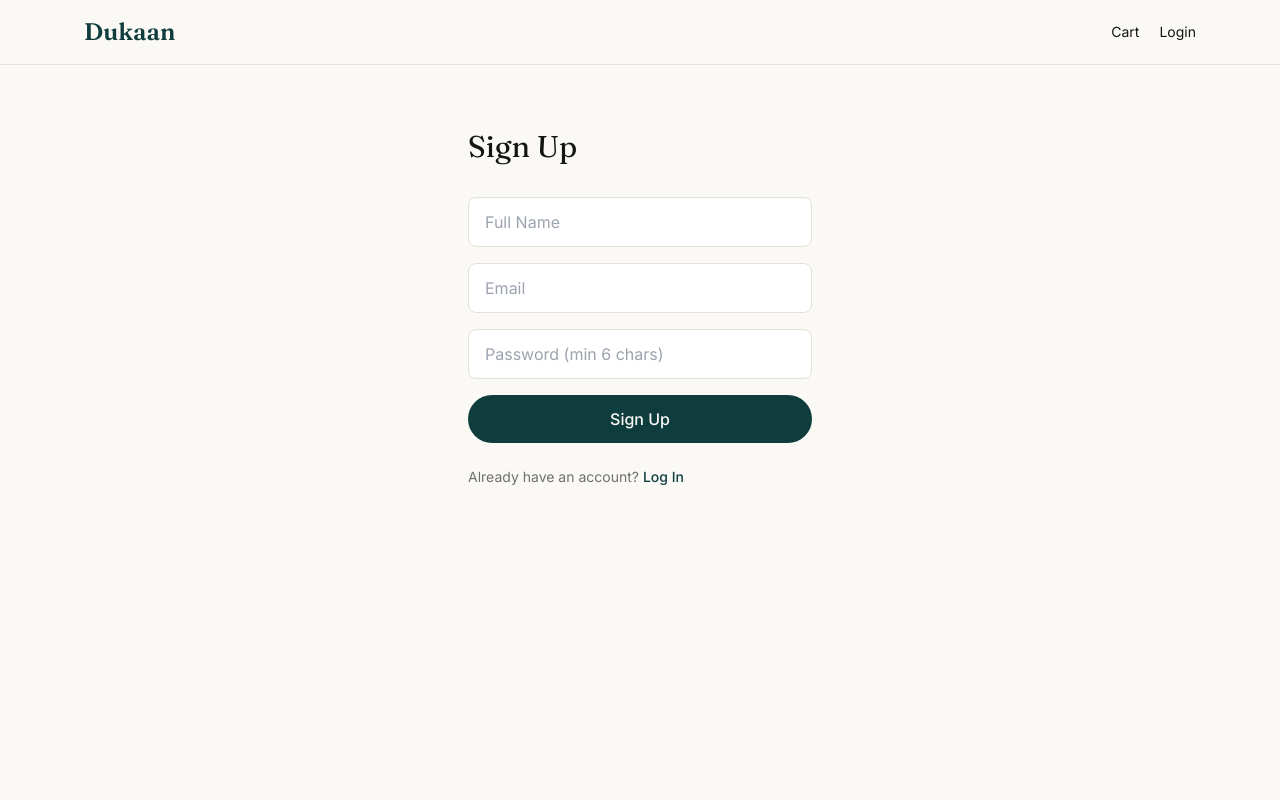
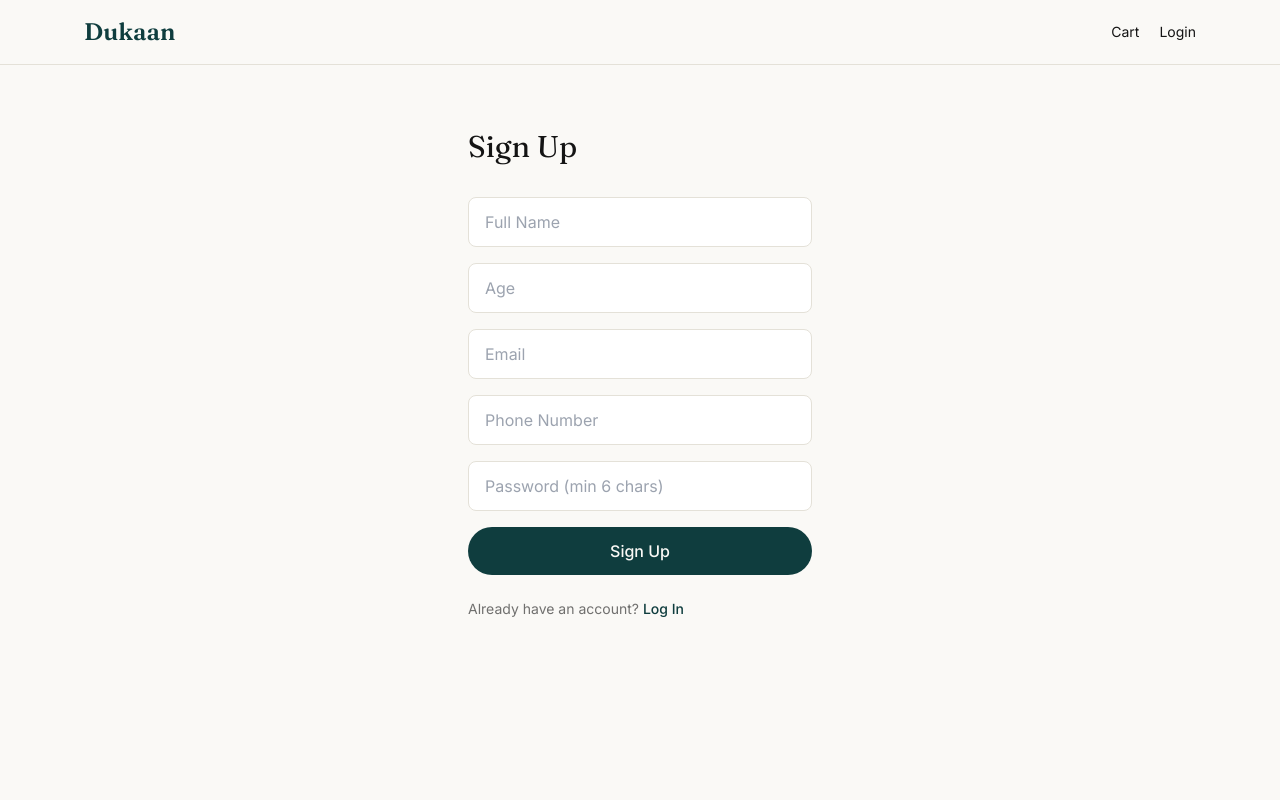
Before and after one commit to askuniverseproblem/Leeraag, a Next.js app: page /signup in a window 1280 px wide. Shown: the top 800 px of the page. Built offline with nearby package versions, Linux system fonts and the light colour scheme; no server answers.

Commit message:
Update page.js

```diff
--- a/app/signup/page.js
+++ b/app/signup/page.js
@@ -8,34 +8,54 @@ import { supabase } from "@/lib/supabaseClient";
 export default function SignupPage() {
   const router = useRouter();
   const [name, setName] = useState("");
+  const [age, setAge] = useState("");
   const [email, setEmail] = useState("");
+  const [phone, setPhone] = useState("");
   const [password, setPassword] = useState("");
   const [error, setError] = useState("");
   const [loading, setLoading] = useState(false);
+  const [done, setDone] = useState(false);
 
   async function handleSignup(e) {
     e.preventDefault();
     setLoading(true);
     setError("");
 
-    const { data, error } = await supabase.auth.signUp({ email, password });
+    const { data, error } = await supabase.auth.signUp({
+      email,
+      password,
+      options: {
+        data: {
+          full_name: name,
+          age: age,
+          phone: phone,
+        },
+      },
+    });
+
+    setLoading(false);
 
     if (error) {
       setError(error.message);
-      setLoading(false);
       return;
     }
 
-    if (data.user) {
-      await supabase.from("profiles").insert({
-        id: data.user.id,
-        full_name: name,
-        role: "customer",
-      });
-    }
+    setDone(true);
+  }
 
-    setLoading(false);
-    router.push("/login");
+  if (done) {
+    return (
+      <div className="max-w-sm mx-auto px-5 py-16 text-center">
+        <h1 className="font-display text-3xl mb-4">Check your email</h1>
+        <p className="font-body text-ink/60 mb-8">
+          We've sent a confirmation link to <strong>{email}</strong>. Click it to activate your
+          account, then come back and log in.
+        </p>
+        <Link href="/login" className="btn-primary">
+          Go to Login
+        </Link>
+      </div>
+    );
   }
 
   return (
@@ -50,12 +70,29 @@ export default function SignupPage() {
           onChange={(e) => setName(e.target.value)}
         />
         <input
+          required
+          type="number"
+          min="1"
+          placeholder="Age"
+          className="input-field"
+          value={age}
+          onChange={(e) => setAge(e.target.value)}
+        />
+        <input
           type="email"
           required
           placeholder="Email"
           className="input-field"
           value={email}
           onChange={(e) => setEmail(e.target.value)}
+        />
+        <input
+          type="tel"
+          required
+          placeholder="Phone Number"
+          className="input-field"
+          value={phone}
+          onChange={(e) => setPhone(e.target.value)}
         />
         <input
           type="password"
```
